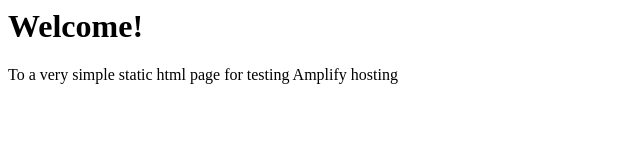
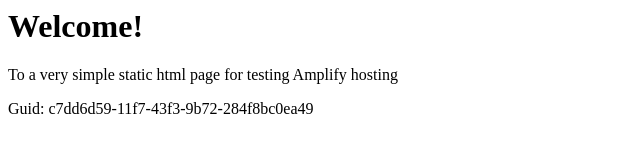
Before and after one commit to aws-aemilia-iad/Github-PR-Commit-Integration-Test-DoNotTouch-v1-gamma-us-east-1, a website: page src/index.html in a window 1280 px wide. Shown: the whole page, without its empty margins (0-640 px from the left). Drawn offline with Linux system fonts and the light colour scheme.

Commit message:
commit from integ tests

```diff
--- a/src/index.html
+++ b/src/index.html
@@ -1,3 +1,5 @@
+
+
 <html lang="en">
 
 <head>
@@ -10,6 +12,6 @@
 <body>
     <h1>Welcome!</h1>
     <p>To a very simple static html page for testing Amplify hosting</p>
-</body>
+    <p>Guid: c7dd6d59-11f7-43f3-9b72-284f8bc0ea49</p></body>
 
 </html>
```
